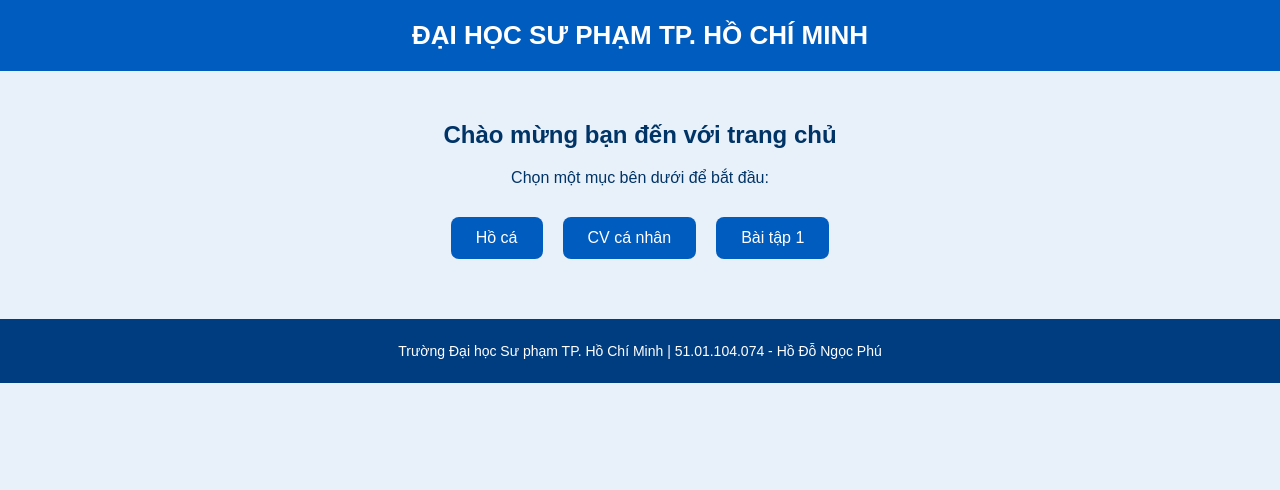
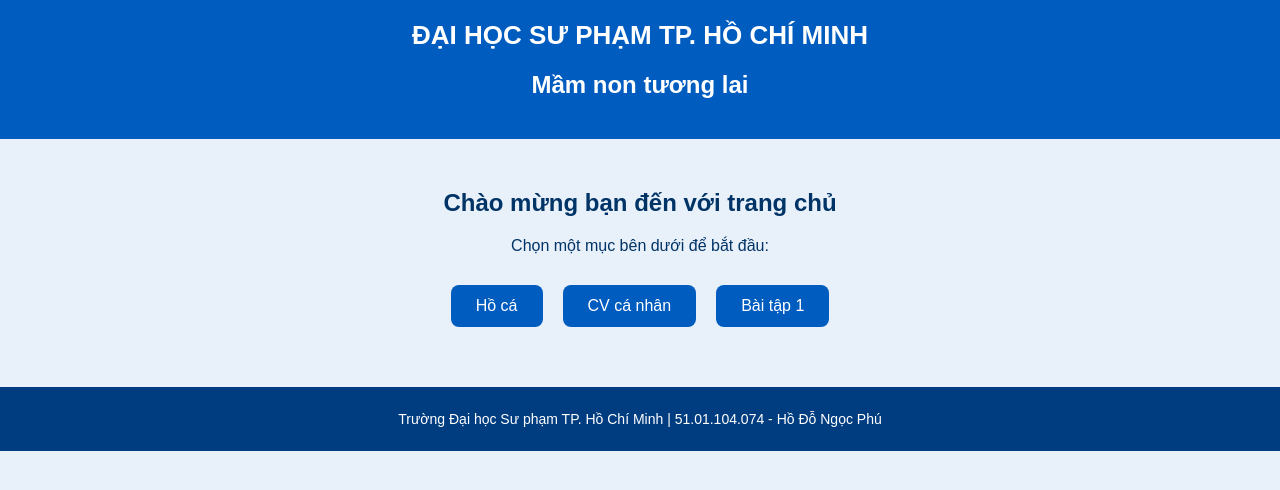
Before and after one commit to Hodongocphu/sevenday.github.io, a plain HTML site: page index.html in a window 1280 px wide. Drawn offline with Linux system fonts and the light colour scheme.

Commit message:
Second commit

```diff
--- a/index.html
+++ b/index.html
@@ -70,6 +70,7 @@
 
     <header>
         <h1>ĐẠI HỌC SƯ PHẠM TP. HỒ CHÍ MINH</h1>
+        <h2> Mầm non tương lai</h2>
     </header>
 
     <main>
@@ -80,6 +81,7 @@
             <a href="Ho_Ca_Vui_Nhon/ho_ca.html">Hồ cá</a>
             <a href="/CV/cv cá nhân.html">CV cá nhân</a>
             <a href="Bai_Tap_1/bai_tap_1.html">Bài tập 1</a>
+
         </div>
     </main>
 
```
